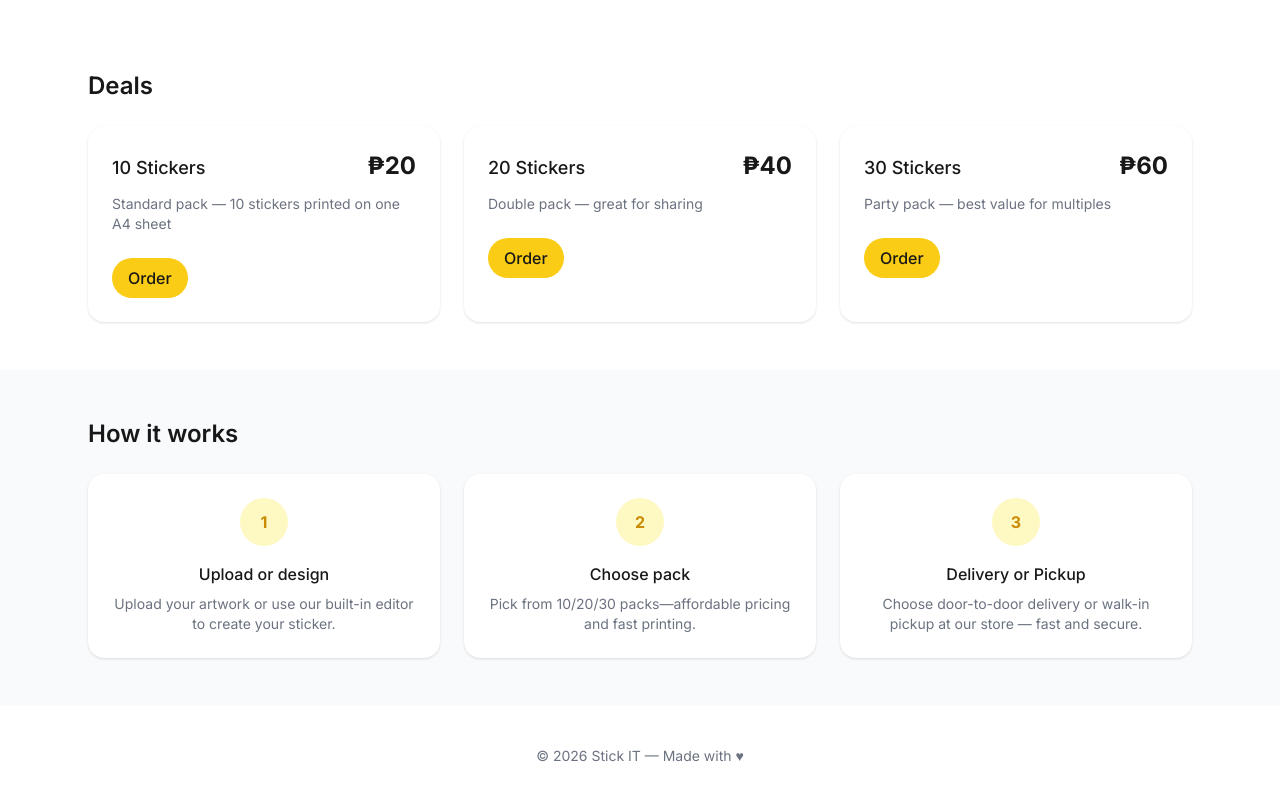
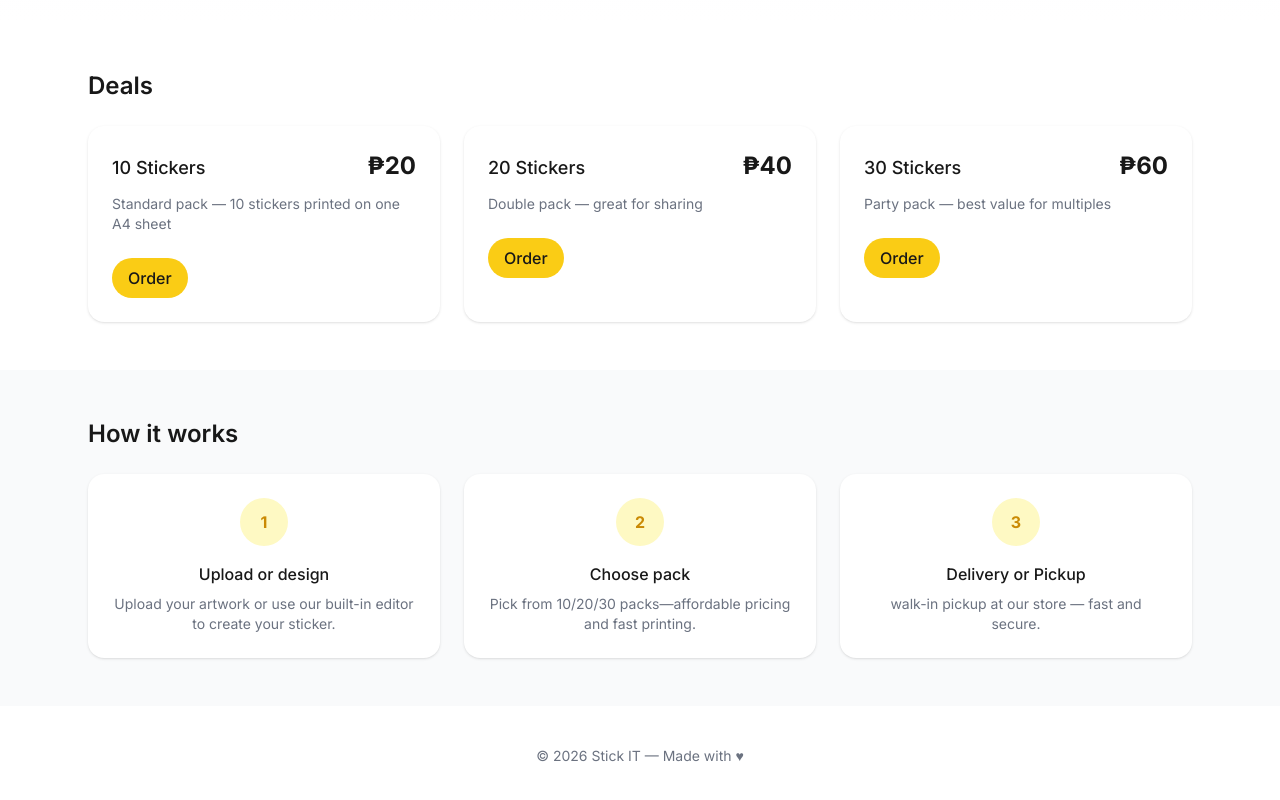
Before and after one commit to MushroomStake/STICK-IT, a Next.js app: page /user in a window 1280 px wide. Shown: the part 451-1251 px from the top of the page. Built offline with nearby package versions, Linux system fonts and the light colour scheme.

Commit message:
fix door to door

```diff
--- a/pages/user/index.tsx
+++ b/pages/user/index.tsx
@@ -77,7 +77,7 @@ export default function UserHome() {
             <div className="p-6 bg-white rounded-2xl shadow text-center">
               <div className="mx-auto w-12 h-12 rounded-full bg-yellow-100 flex items-center justify-center text-yellow-600 font-bold">3</div>
               <h3 className="mt-4 font-medium">Delivery or Pickup</h3>
-              <p className="mt-2 text-sm text-gray-500">Choose door-to-door delivery or walk-in pickup at our store — fast and secure.</p>
+              <p className="mt-2 text-sm text-gray-500">walk-in pickup at our store — fast and secure.</p>
             </div>
           </div>
         </div>
```
Also changed, not shown: next-env.d.ts.
